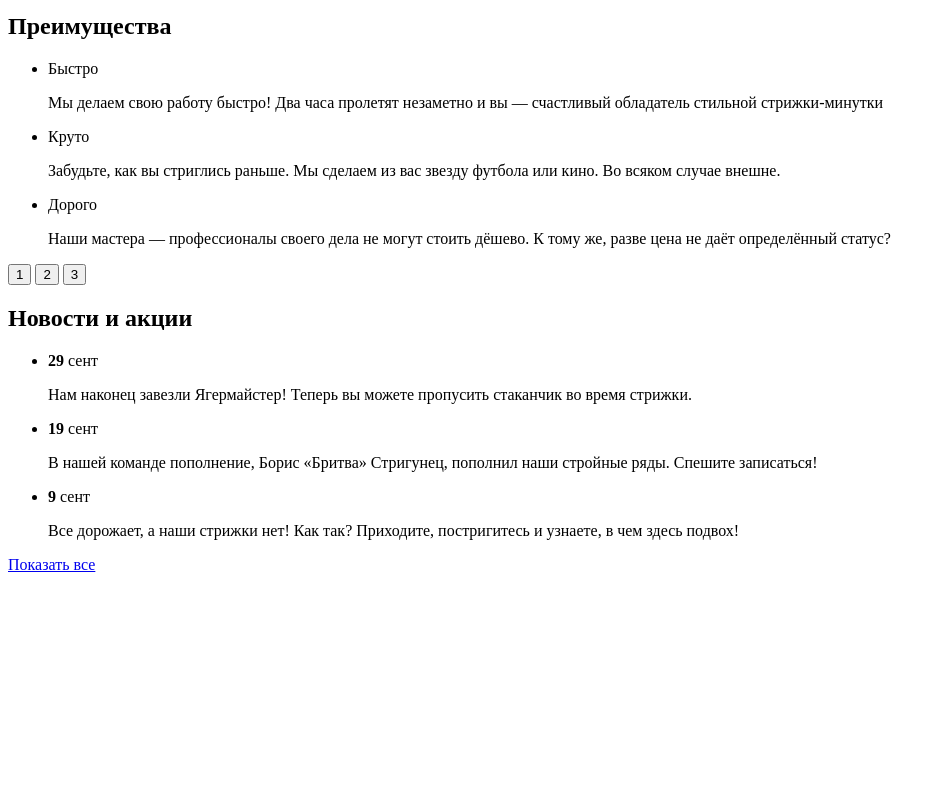
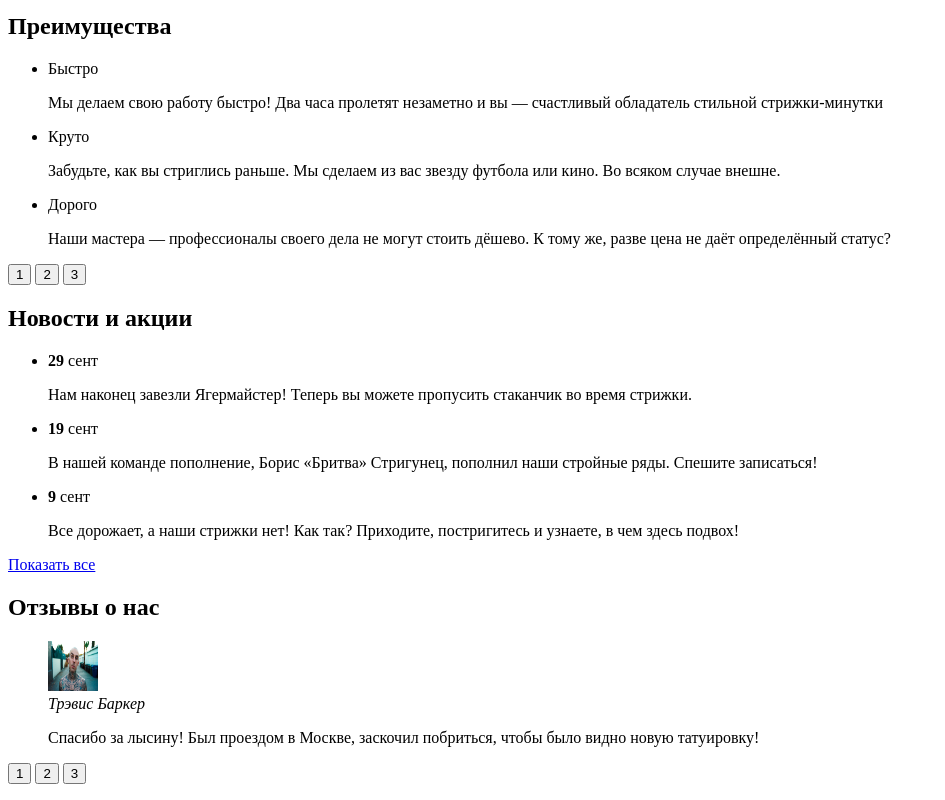
Before and after one commit to PalNikolai4/barbershop_lvl-2, a website: page source/index.html in a window 1280 px wide. Shown: the part 645-1445 px from the top of the page, without its empty margins (0-945 px from the left). Before the commit the page ends 1227 px from the top, so only its background shows below. Drawn offline with Linux system fonts and the light colour scheme.

Commit message:
Markup, index.html, 'reviews'
Added new block 'reviews' in 'page-main';

Completed the basic markup of the blocks:
- 'reviews';
- 'reviews__title', 'reviews__list', 'reviews__toggles' in 'reviews'.

```diff
--- a/source/index.html
+++ b/source/index.html
@@ -145,6 +145,32 @@
                 <a class="news__all button" href="#">Показать все</a>
             </div>
         </section>
+
+        <section class="reviews">
+            <div class="reviews__wrapper slider">
+                <h2 class="reviews__title">Отзывы о нас</h2>
+                <div class="reviews__list slider__list">
+                    <blockquote class="reviews__item slider__item">
+                        <img class="reviews__author-photo" src="img/photo_Travis-Barker@2x.jpg" alt="Фотография Трэвиса Баркера" width="50" height="50">
+                        <div class="reviews__author-info">
+                            <cite class="reviews__author-name">Трэвис Баркер</cite>
+                            <p class="reviews__author-text">Спасибо за лысину! Был проездом в Москве, заскочил побриться, чтобы было видно новую татуировку!</p>
+                        </div>
+                    </blockquote>
+                </div>
+            </div>
+            <p class="reviews__toggles slider__toggles">
+                <button class="slider__toggle slider__toggle--current" type="button">
+                    <span class="visually-hidden">1</span>
+                </button>
+                <button class="slider__toggle" type="button">
+                    <span class="visually-hidden">2</span>
+                </button>
+                <button class="slider__toggle" type="button">
+                    <span class="visually-hidden">3</span>
+                </button>
+            </p>
+        </section>
     </main>
 
     <footer class="page-footer"></footer>
```
